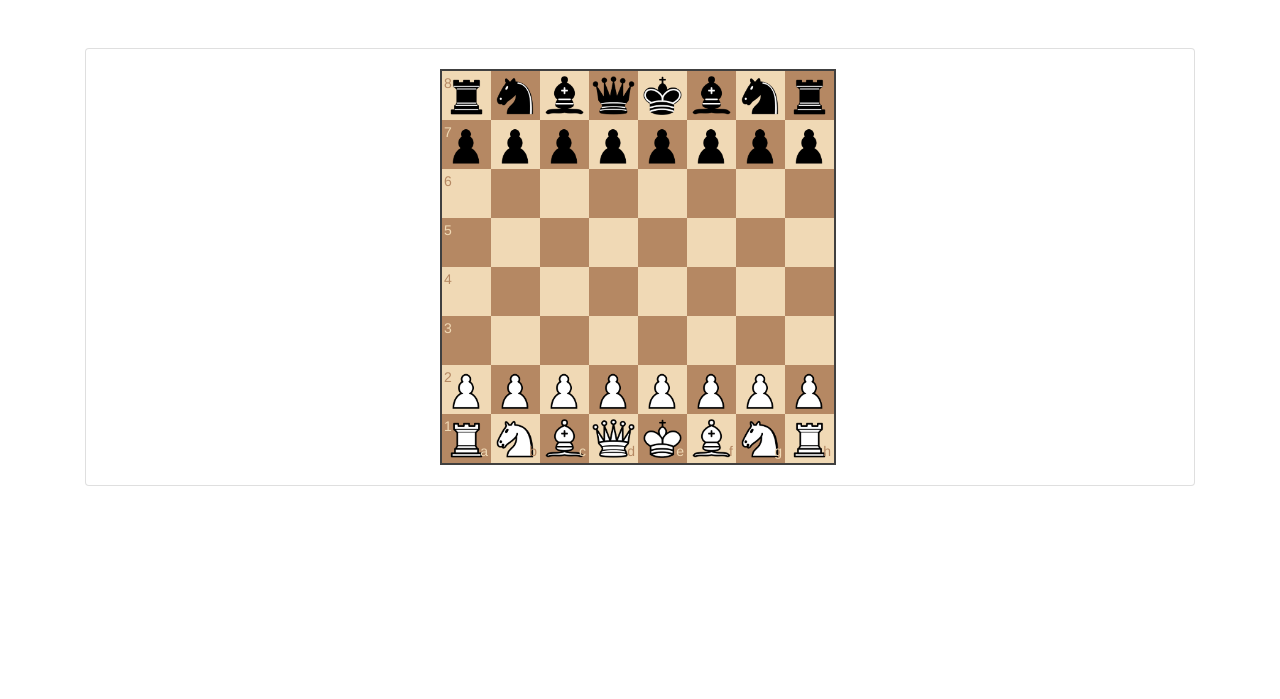
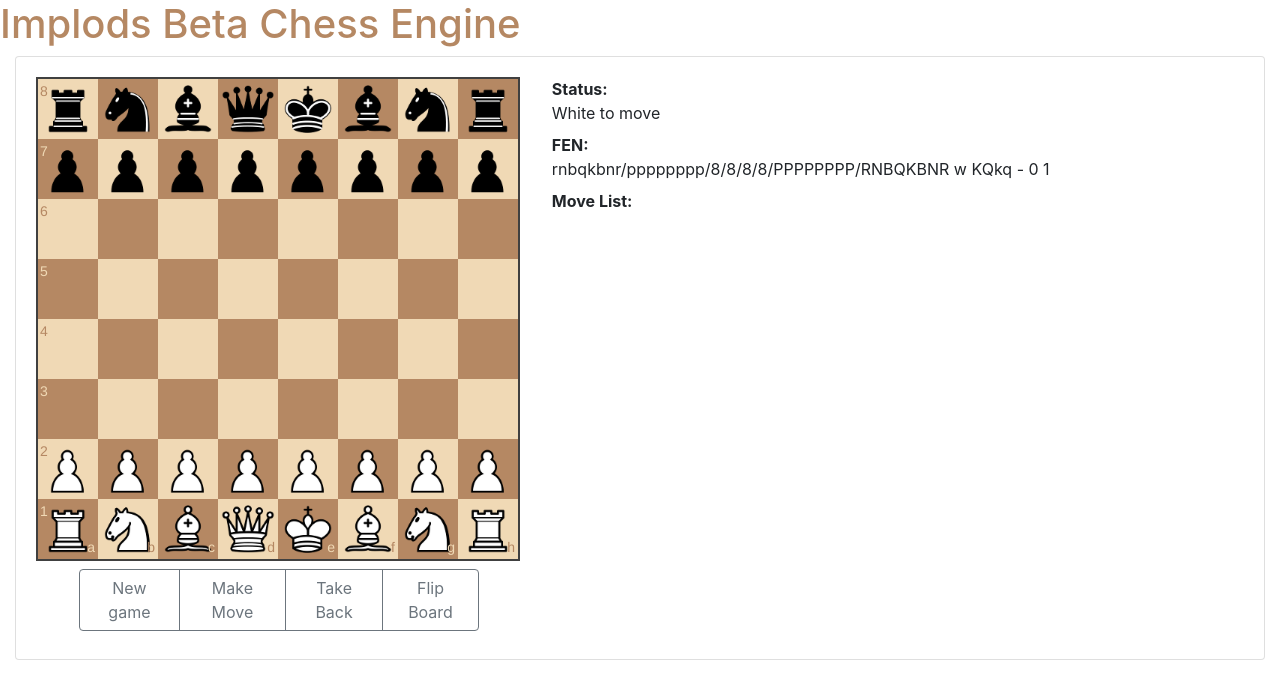
Before and after one commit to YD2023/ImplodsBeta, a Flask app: page / in a window 1280 px wide. Shown: the top 699 px of the page. Run offline with Flask 3, Linux system fonts and the light colour scheme; some libraries are stand-ins or nearby versions.

Commit message:
Updated front end with functional buttons and gameplay

```diff
--- a/python_HTML frontend/app.py
+++ b/python_HTML frontend/app.py
@@ -27,7 +27,7 @@
     result = engine.play(board, chess.engine.Limit(time=5))
     board.push(result.move)
     fen = board.fen()
-    return {'fen': fen}
+    return {'fen': fen, 'best_move': str(result.move)}
 
 #main
 if __name__ == '__main__':
--- a/python_HTML frontend/templates/UI.html
+++ b/python_HTML frontend/templates/UI.html
@@ -17,24 +17,83 @@
         <script src="/static/js/chessboard-1.0.0.min.js"></script>
     </head>
     <body>
-        <div class="container">
+      <header padding: 20px, text-align: center;>
+        <h1 style="color: #b58863; font-size: 2.5em; margin: 0;">
+            Implods Beta Chess Engine
+        </h1>
+      </header>
+
+
+          <div class="col">
             <div class="row">
                 <div class="col">
-                    <div class="card mt-5">
+                    <div class="card mt-2">
                         <div class="card-body">
-                            <div id="chess_board" class="mx-auto" style="width: 400px"></div>
+                          <div class="row">
+                            <div class="col-5">
+                              <div id="chess_board" class="mx-auto mb-2" width: 400px></div>
+
+                              <div class="row mx-auto mb-2" style="width: 400px">
+                                <div class="btn-group">
+                                  <button id="new_game" class="btn btn-outline-secondary">New game</button>
+                                  <button id="make_move" class="btn btn-outline-secondary">Make Move</button>
+                                  <button id="take_back" class="btn btn-outline-secondary">Take Back</button>
+                                  <button id="flip_board" class="btn btn-outline-secondary">Flip Board</button>
+                                </div>
+                              </div>
+                            </div>
+                            <div class="col">
+                              <strong>Status:</strong>
+                              <div id="status"></div>
+                              <div class="mt-2"><strong>FEN: </strong></div>
+                              <div id="fen"></div>
+                              <div class="mt-2"><strong>Move List:</strong></div>
+                              <div id="pgn"></div>
+                            </div>
+                          </div>
                         </div>
                     </div>
                 </div>
             </div>
-        </div>
-
+          </div>
     </body>
 </html>
 
 <script>
-    // NOTE: this example uses the chess.js library:
-    // https://github.com/jhlywa/chess.js
+    function make_move(){
+      $.post('/make_move', {'fen': game.fen()}, function(data){
+        game.move(data.best_move, {sloppy: true});
+
+        board.position(game.fen());
+        updateStatus();
+      });
+    }
+
+    //new game
+    $('#new_game').on('click', function(){
+      game.reset();
+      board.position('start');
+    });
+
+    //make move
+    $('#make_move').on('click',function(){
+        make_move();
+    });
+
+    //undo move
+    $('#take_back').on('click',function(){
+        game.undo();
+        game.undo();
+        board.position(game.fen());
+        updateStatus();
+    });
+
+    //flipping the board
+    $('#flip_board').on('click',function(){
+        board.flip();
+    });
+
+
 
     var board = null
     var game = new Chess()
@@ -64,13 +123,7 @@
       // illegal move
       if (move === null) return 'snapback'
 
-
-
-
-      $.post('/make_move', {'fen': game.fen()}, function(data){
-        game.load(data.fen);
-        board.position(game.fen());
-      });
+      make_move();
 
       updateStatus()
     }
```
